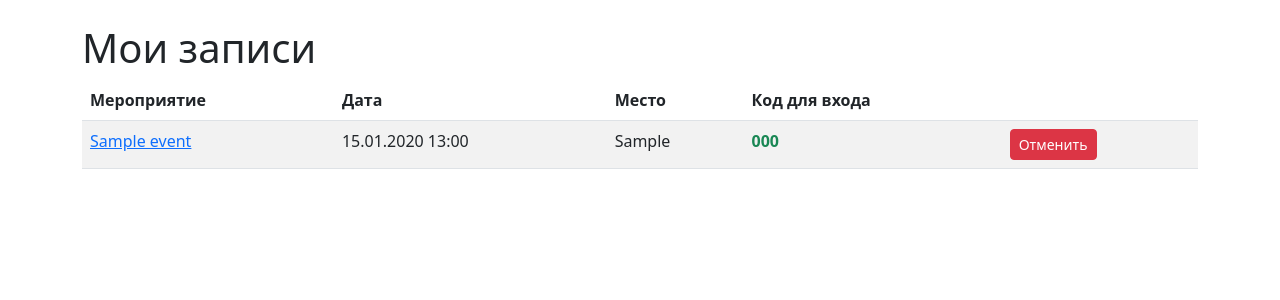
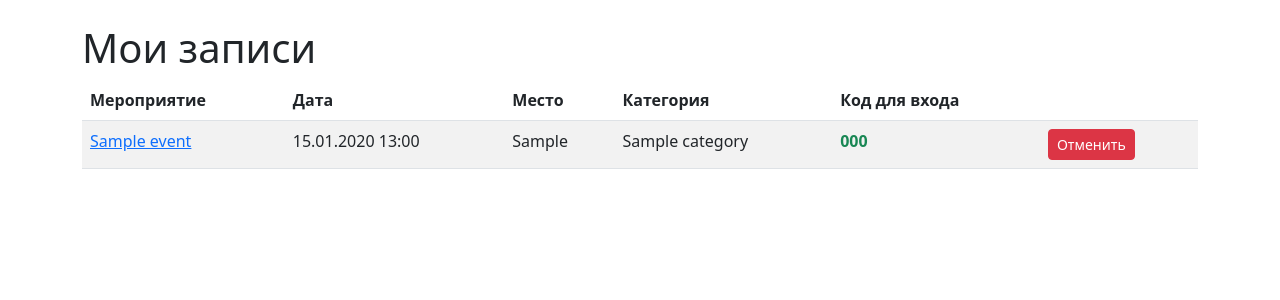
Before and after one commit to katezenina04-afk/diplom_event, a Django app: page /events/my-registrations/ in a window 1280 px wide. Shown: the part 56-356 px from the top of the page. Run offline with Django 5.2, Linux system fonts and the light colour scheme; a user stored in the database is signed in; tables that the repository leaves empty hold one stand-in row (values such as "Sample post").

Commit message:
возврат

```diff
--- a/apps/events/admin.py
+++ b/apps/events/admin.py
@@ -17,15 +17,15 @@ class RegistrationInline(admin.TabularInline):
 @admin.register(Event)
 class EventAdmin(admin.ModelAdmin):
     list_display = ('title', 'start_datetime', 'location', 'creator', 'status', 'get_participants_count')
-    list_filter = ('status', 'start_datetime', 'categories')
+    list_filter = ('status', 'start_datetime', 'category')
     search_fields = ('title', 'description', 'location')
     date_hierarchy = 'start_datetime'
-    filter_horizontal = ('categories',)
+    filter_horizontal = ('category',)
     inlines = [RegistrationInline]
     fieldsets = (
         ('Основное', {'fields': ('title', 'description', 'image', 'creator', 'status')}),
         ('Время и место', {'fields': ('start_datetime', 'end_datetime', 'location')}),  # убрали latitude, longitude
-        ('Категории и цена', {'fields': ('categories', 'price', 'is_free', 'max_participants')}),
+        ('Категории и цена', {'fields': ('category', 'price', 'is_free', 'max_participants')}),
     )
 
     def get_participants_count(self, obj):
--- a/apps/events/models.py
+++ b/apps/events/models.py
@@ -32,7 +32,13 @@ class Event(models.Model):
     end_datetime = models.DateTimeField('Дата и время окончания', blank=True, null=True)
     location = models.CharField('Место проведения', max_length=255)  # только адрес
 
-    categories = models.ManyToManyField(Category, blank=True, verbose_name='Категории')
+    category = models.ForeignKey(
+        Category,
+        on_delete=models.SET_NULL,
+        null=True,
+        blank=True,
+        verbose_name='Категория'
+    )
 
     price = models.DecimalField('Цена (руб)', max_digits=10, decimal_places=2, default=0)
     is_free = models.BooleanField('Бесплатно', default=True)
--- a/templates/events/my_events.html
+++ b/templates/events/my_events.html
@@ -17,7 +17,10 @@
             <div class="card-body">
                 <h5>{{ event.title }}</h5>
                 <p class="text-muted">{{ event.start_datetime|date:"d.m.Y H:i" }}</p>
-                <p>Участников: {{ event.get_participants_count }}</p>
+                {% if event.category %}
+                    <span class="badge bg-info">{{ event.category.name }}</span>
+                {% endif %}
+                <p class="mt-2">Участников: {{ event.get_participants_count }}</p>
                 <div class="btn-group w-100">
                     <a href="{% url 'event_detail' event.id %}" class="btn btn-sm btn-primary">Подробнее</a>
                     <a href="{% url 'edit_event' event.id %}" class="btn btn-sm btn-warning">Ред.</a>
--- a/templates/events/my_registrations.html
+++ b/templates/events/my_registrations.html
@@ -11,6 +11,7 @@
             <th>Мероприятие</th>
             <th>Дата</th>
             <th>Место</th>
+            <th>Категория</th>
             <th>Код для входа</th>
             <th></th>
         </tr>
@@ -21,6 +22,7 @@
             <td><a href="{% url 'event_detail' reg.event.id %}">{{ reg.event.title }}</a></td>
             <td>{{ reg.event.start_datetime|date:"d.m.Y H:i" }}</td>
             <td>{{ reg.event.location }}</td>
+            <td>{% if reg.event.category %}{{ reg.event.category.name }}{% else %}—{% endif %}</td>
             <td><strong class="text-success">{{ reg.entry_code }}</strong></td>
             <td>
                 <a href="{% url 'cancel_registration' reg.id %}" class="btn btn-sm btn-danger" onclick="return confirm('Отменить запись?')">Отменить</a>
@@ -28,7 +30,7 @@
         </tr>
         {% empty %}
         <tr>
-            <td colspan="5">Вы ещё не записаны ни на одно мероприятие</td>
+            <td colspan="6">Вы ещё не записаны ни на одно мероприятие</td>
         </tr>
         {% endfor %}
     </tbody>
```
Also changed, not shown: apps/events/forms.py (+7 -6 lines), templates/events/detail.html (+7 -0 lines), templates/events/list.html (+6 -1 lines), templates/events/recommendations.html (+6 -1 lines).
